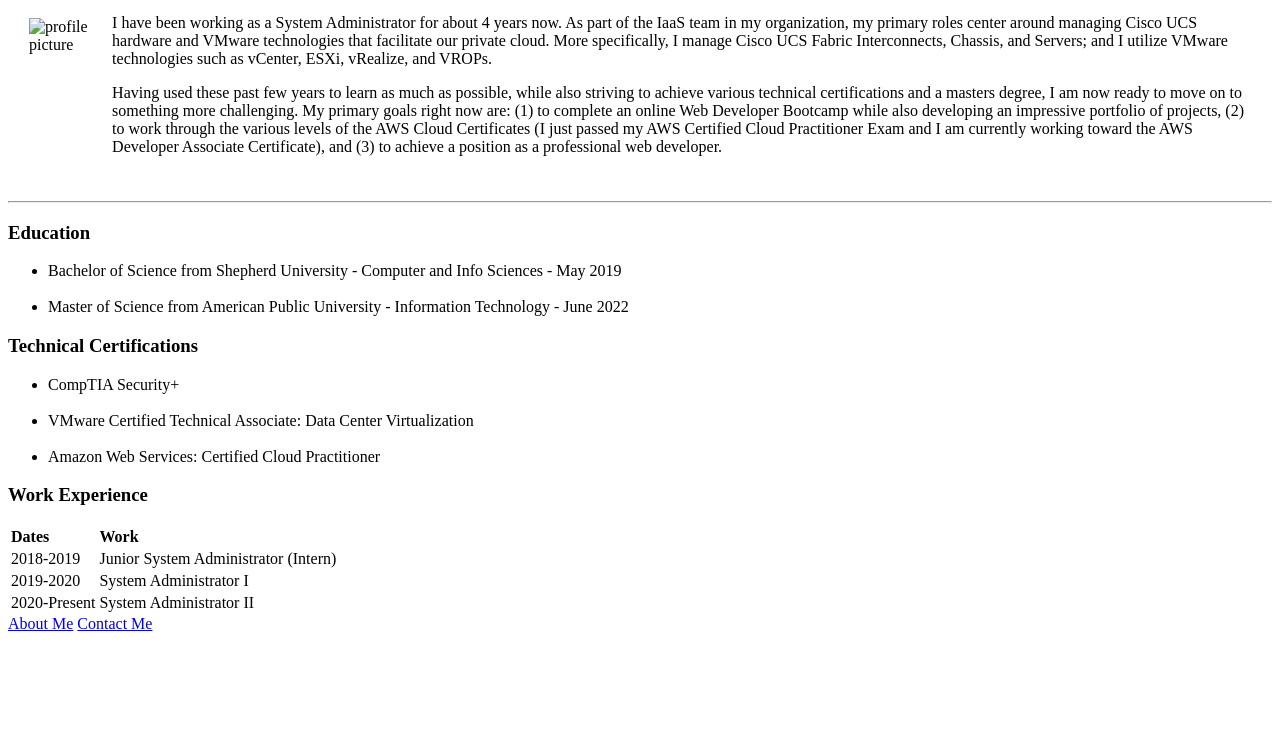
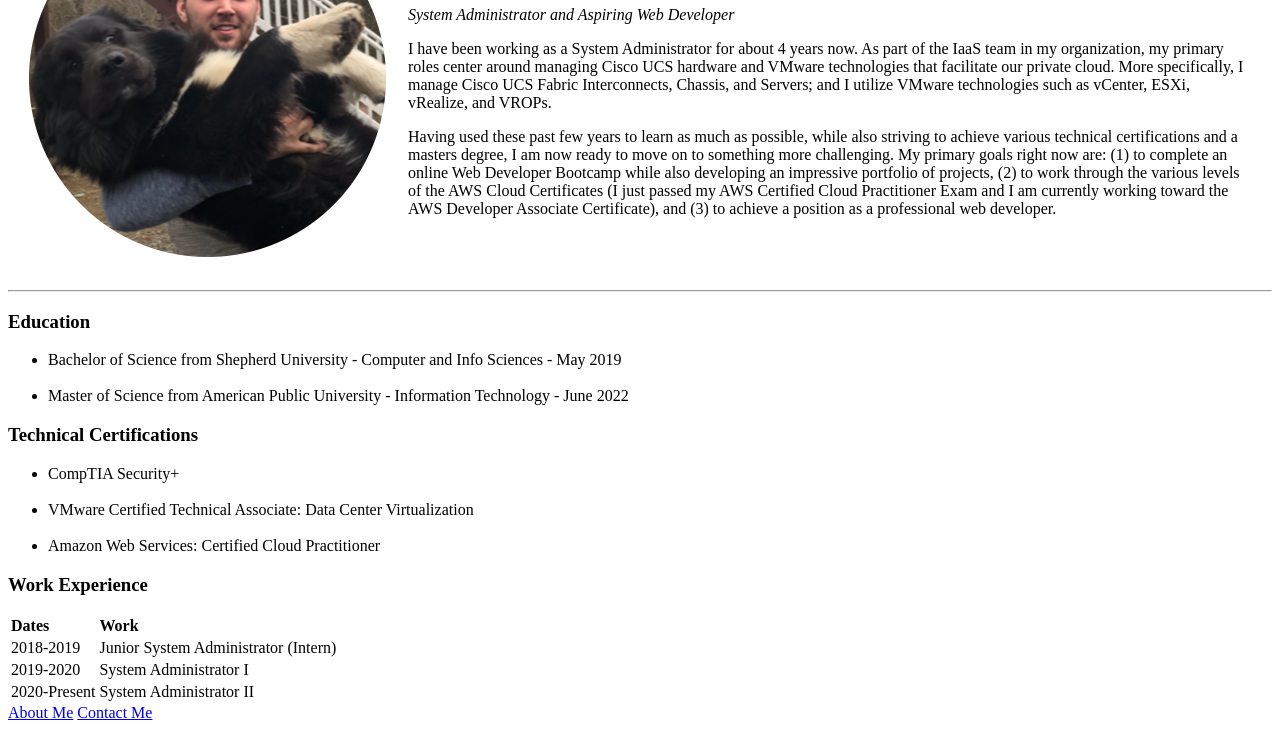
Before and after one commit to willmill1/cv, a plain HTML site: page index.html in a window 1280 px wide. Shown: the part 129-859 px from the top of the page. Before the commit the page ends 800 px from the top, so only its background shows below. Drawn offline with Linux system fonts and the light colour scheme; the site is published under a folder, as on GitHub Pages, so addresses that start at the root find nothing.

Commit message:
Update index.html

```diff
--- a/index.html
+++ b/index.html
@@ -11,7 +11,7 @@
 <body>
     <table cellspacing="20">
         <tr>
-            <td><img src="/images/profile.PNG" alt="profile picture"></td>
+            <td><img src="images/profile.PNG" alt="profile picture"></td>
             <td>
                 <h1 align="center">Richard W. "Will" Millner III</h1>
 
```
